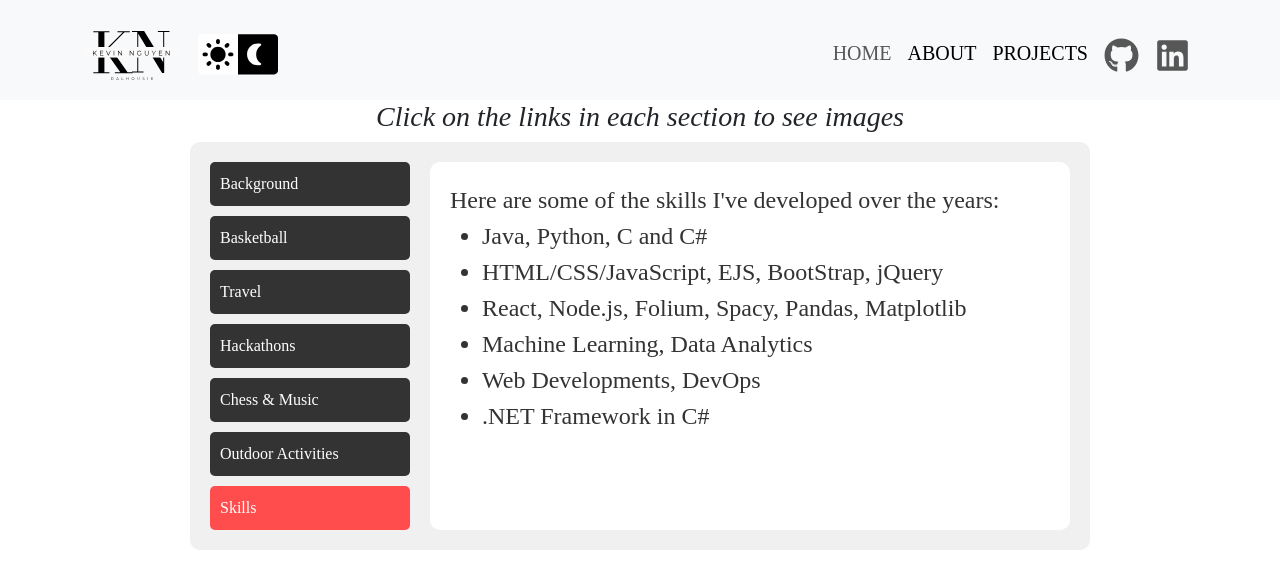
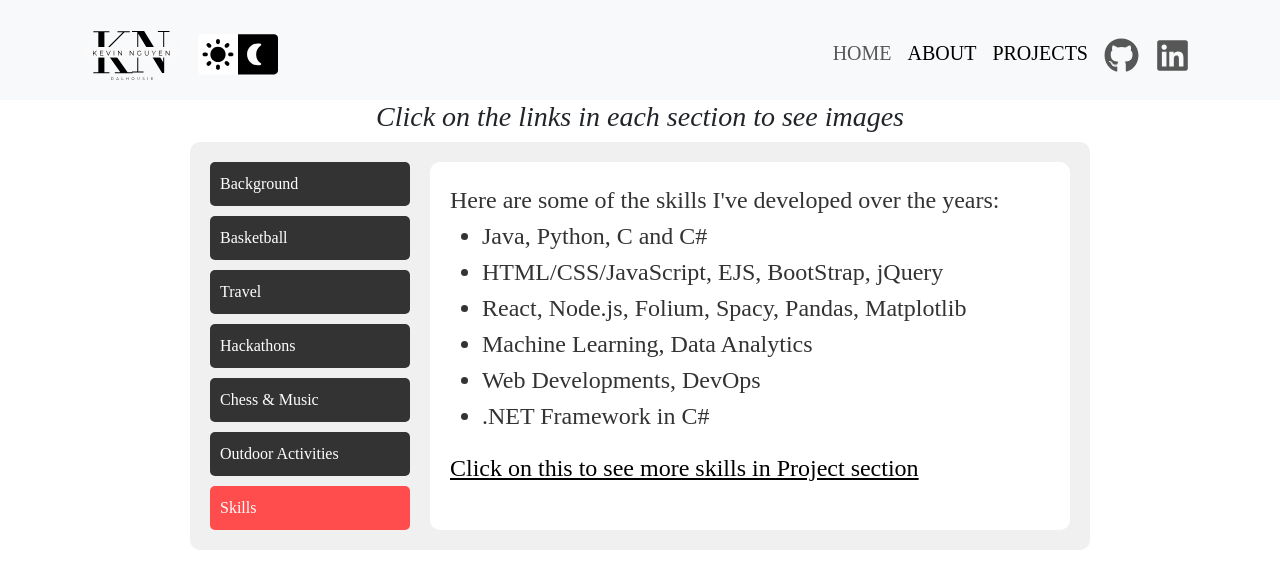
Before and after one commit to KevinDal2027/KevinPortfolio, a React (Vite) app: page /about in a window 1280 px wide. Both pictures are taken after a click on the button "Skills". Shown: the top 588 px of the page. Built offline with nearby package versions, Linux system fonts and the light colour scheme.

Commit message:
Linked to projects

```diff
--- a/src/components/About.jsx
+++ b/src/components/About.jsx
@@ -1,6 +1,7 @@
 import React, { useState } from 'react';
 import LazyLoad from 'react-lazyload';
 import './styles/About.css';
+import { Nav } from 'react-bootstrap';
 
 const About = ({ darkMode }) => {
   const [showImages, setShowImages] = useState(false);
@@ -86,6 +87,7 @@ const About = ({ darkMode }) => {
                 <li>Web Developments, DevOps</li>
                 <li>.NET Framework in C#</li>
               </ul>
+              <Nav.Link className='clickable-text text-black' href='/Projects'>Click on this to see more skills in Project section</Nav.Link>
             </p>
           </div>
         );
```
